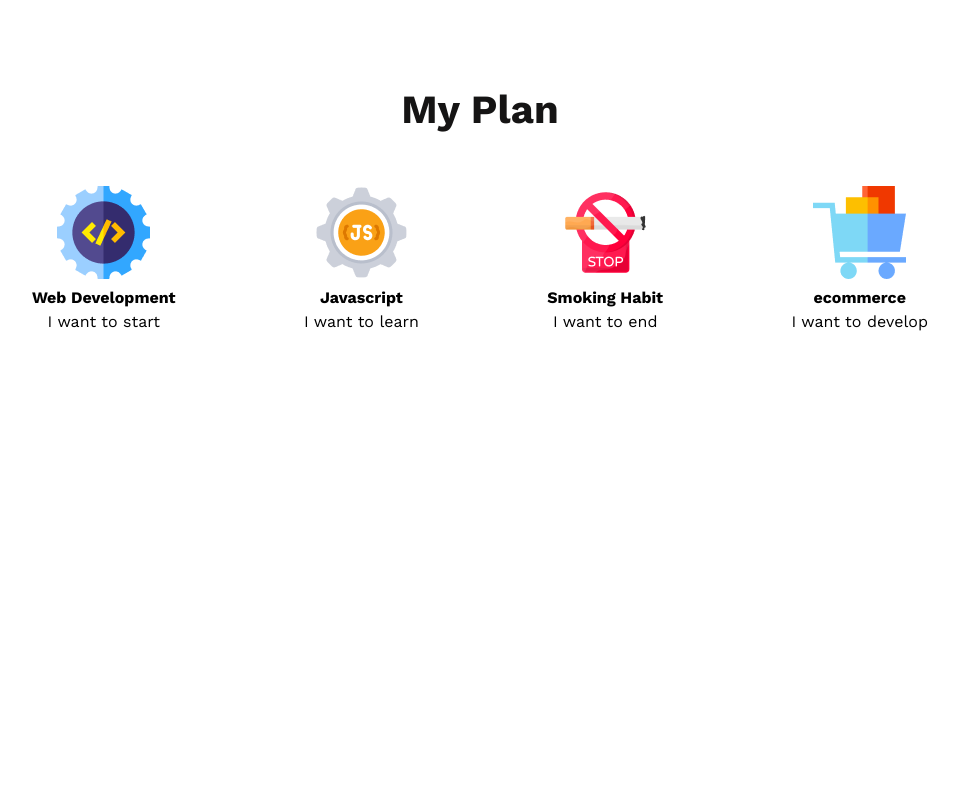
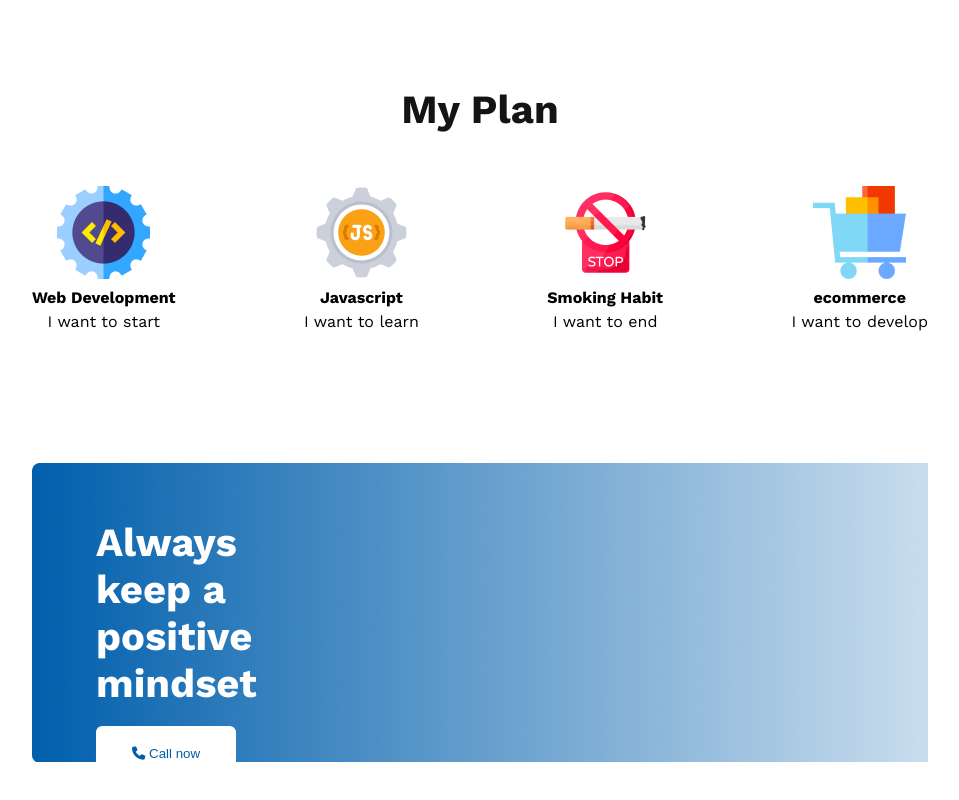
Before and after one commit to Albab47/new-year-new-me, a plain HTML site: page index.html in a window 1280 px wide. Shown: the part 1338-2138 px from the top of the page, without its empty margins (160-1119 px from the left). Before the commit the page ends 1672 px from the top, so only its background shows below. Drawn offline with nearby package versions, Linux system fonts and the light colour scheme.

Commit message:
Add contact section

```diff
--- a/index.html
+++ b/index.html
@@ -77,6 +77,15 @@
             </div>
         </div>
     </section>
+
+    <section id="contact">
+        <div class="container">
+            <h1 class="section-title">Always keep a positive mindset</h1>
+            <button class="contact-button btn">
+                <i class="fa-solid fa-phone"></i> Call now
+            </button>
+        </div>
+    </section>
 </body>
 
 </html>
--- a/styles/style.css
+++ b/styles/style.css
@@ -27,8 +27,10 @@ a {
 
 .btn {
     border: none;
-    padding: 1.2rem 1.5rem;
+    padding: 1.25rem 2.25rem;
     border-radius: 0.4rem;
+    color: #005FAC;
+    background-color: #fff;
 }
 
 .container {
@@ -103,6 +105,7 @@ a {
 #failures .container {
     justify-content: space-around;
     align-items: center;
+    gap: 1.5rem
 }
 
 #failures .failures-img {
@@ -128,11 +131,12 @@ a {
     color: #16D887;
 }
 
+/* My Plan */
 #plan {
     margin-top: 8rem
 }
 
-#plan .container{
+#plan .container {
     display: flex;
     flex-direction: column;
     justify-content: center;
@@ -155,3 +159,24 @@ a {
 #plan .plan-items .item img {
     max-width: 5.8rem;
 }
+
+/* Contact */
+#contact {
+    margin-top: 8rem;
+}
+
+#contact .container {
+    background-image: url('../images/watch.png');
+    background-image: url('../images/gradient1.png');
+    height: 18.75rem;
+    padding: 3.6rem 38rem 3.6rem 4rem;
+    margin-bottom: 8.1rem;
+}
+
+#contact .section-title {
+    color: #FFF;
+    font-size: 2.5rem;
+    font-weight: 700;
+    line-height: normal;
+    margin-bottom: 1.2rem;
+}
```
